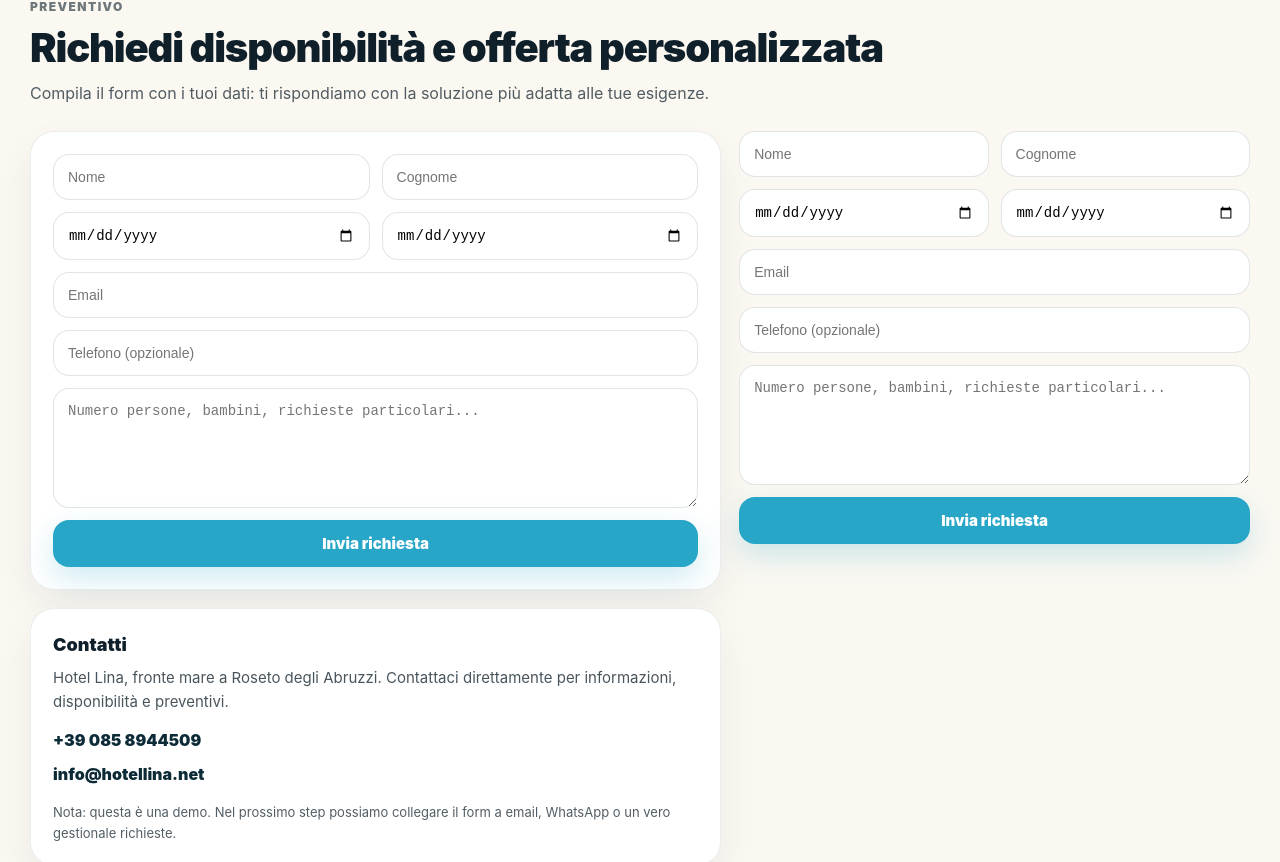
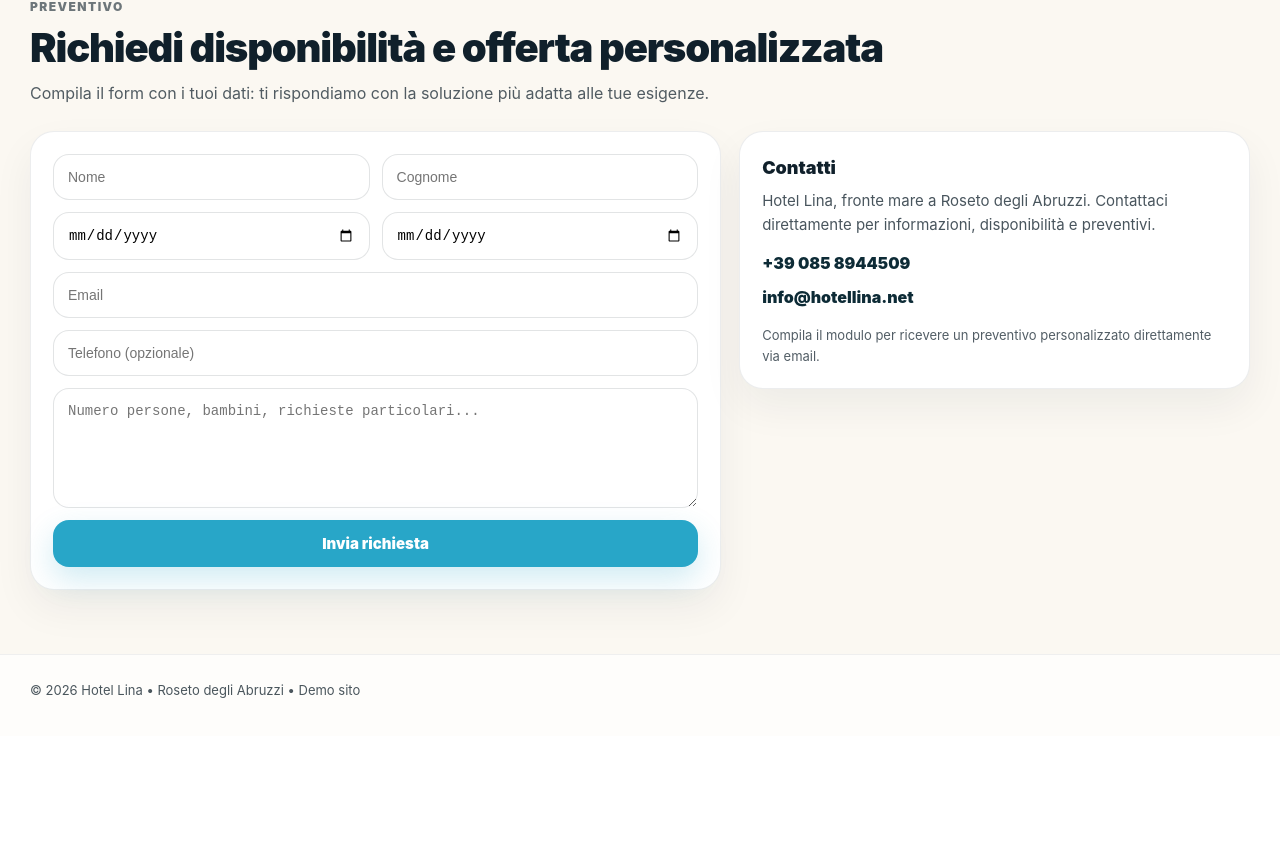
Before and after one commit to Gianlucacap/hotel-lina, a React (Vite) app: page / in a window 1280 px wide. Shown: the part 1275-2137 px from the top of the page. After the commit the page ends 2011 px from the top, so only its background shows below. Built offline with nearby package versions, Linux system fonts and the light colour scheme.

Commit message:
sistemato form preventivo

```diff
--- a/src/App.jsx
+++ b/src/App.jsx
@@ -56,11 +56,8 @@ export default function App() {
   };
 
   const photos = GALLERY[tab] || [];
-  const padX = isMobile ? 16 : 30;
   const heroTitleSize = isMobile ? 52 : 92;
   const heroLeadSize = isMobile ? 17 : 20;
-  const topbarFont = isMobile ? 13 : 14;
-  const logoSmall = isMobile ? 46 : 58;
   const heroLogo = isMobile ? 72 : 96;
 
   const s = {
@@ -72,25 +69,6 @@ export default function App() {
       minHeight: "100vh",
       width: "100%",
       overflowX: "hidden",
-    },
-
-    topbar: {
-      background: "#0d2b36",
-      color: "rgba(255,255,255,.95)",
-      padding: `10px ${padX}px`,
-      display: "flex",
-      justifyContent: "space-between",
-      alignItems: isMobile ? "flex-start" : "center",
-      gap: 10,
-      flexWrap: "wrap",
-      fontSize: topbarFont,
-      boxSizing: "border-box",
-    },
-
-    topLink: {
-      color: "rgba(255,255,255,.95)",
-      textDecoration: "none",
-      fontWeight: 700,
     },
 
     cta: {
@@ -165,18 +143,6 @@ export default function App() {
       background: "rgba(255,255,255,.92)",
       padding: 8,
       boxShadow: "0 20px 46px rgba(0,0,0,.28)",
-    },
-
-    logo: {
-      width: logoSmall,
-      height: logoSmall,
-      objectFit: "contain",
-      borderRadius: 16,
-      background: "white",
-      border: "1px solid rgba(16,32,43,.10)",
-      padding: 6,
-      boxShadow: "0 8px 24px rgba(16,32,43,.06)",
-      flexShrink: 0,
     },
 
     pill: {
@@ -493,9 +459,6 @@ export default function App() {
 
   return (
     <div style={s.page}>
-
-
-
       <section style={s.hero}>
         <video
           style={s.heroVideo}
@@ -602,13 +565,15 @@ export default function App() {
           <div style={s.card}>
             <form
               style={s.form}
-              onSubmit={(e) => {
-                e.preventDefault();
-                alert(
-                  "Perfetto! Questo è un prototipo: nel prossimo passaggio colleghiamo davvero email o WhatsApp."
-                );
-              }}
+              action="https://formspree.io/f/mreyvqkd"
+              method="POST"
             >
+              <input
+                type="hidden"
+                name="_subject"
+                value="Nuova richiesta preventivo - Hotel Lina"
+              />
+
               <div style={s.inputRow}>
                 <input style={s.input} name="nome" placeholder="Nome" required />
                 <input style={s.input} name="cognome" placeholder="Cognome" required />
@@ -619,62 +584,6 @@ export default function App() {
                 <input style={s.input} name="checkout" type="date" required />
               </div>
 
-<input style={s.input} name="email" type="email" placeholder="Email" required />
-<input style={s.input} name="telefono" type="tel" placeholder="Telefono (opzionale)" />
-<textarea
-  style={s.textarea}
-  name="messaggio"
-  placeholder="Numero persone, bambini, richieste particolari..."
-/>
-              <button style={s.submit} type="submit">
-                Invia richiesta
-              </button>
-            </form>
-          </div><form
-  style={s.form}
-  action="https://formspree.io/f/mreyvqkd"
-  method="POST"
->
-  {/* Oggetto email */}
-  <input
-    type="hidden"
-    name="_subject"
-    value="Nuova richiesta preventivo - Hotel Lina"
-  />
-
-  {/* Nome + Cognome */}
-  <div style={s.inputRow}>
-    <input
-      style={s.input}
-      name="nome"
-      placeholder="Nome"
-      required
-    />
-    <input
-      style={s.input}
-      name="cognome"
-      placeholder="Cognome"
-      required
-    />
-  </div>
-
-  {/* Check-in + Check-out */}
-  <div style={s.inputRow}>
-    <input
-      style={s.input}
-      name="checkin"
-      type="date"
-      required
-    />
-    <input
-      style={s.input}
-      name="checkout"
-      type="date"
-      required
-    />
-  </div>
-
-  {/* Email */}
               <input
                 style={s.input}
                 name="email"
@@ -683,7 +592,6 @@ export default function App() {
                 required
               />
 
-  {/* Telefono */}
               <input
                 style={s.input}
                 name="telefono"
@@ -691,18 +599,17 @@ export default function App() {
                 placeholder="Telefono (opzionale)"
               />
 
-  {/* Messaggio */}
               <textarea
                 style={s.textarea}
                 name="messaggio"
                 placeholder="Numero persone, bambini, richieste particolari..."
               />
 
-  {/* Bottone */}
               <button style={s.submit} type="submit">
                 Invia richiesta
               </button>
             </form>
+          </div>
 
           <div style={s.card}>
             <div style={s.contactTitle}>Contatti</div>
@@ -721,8 +628,7 @@ export default function App() {
             </div>
 
             <div style={s.note}>
-              Nota: questa è una demo. Nel prossimo step possiamo collegare il
-              form a email, WhatsApp o un vero gestionale richieste.
+              Compila il modulo per ricevere un preventivo personalizzato direttamente via email.
             </div>
           </div>
         </div>
```
Lines whose indentation alone changed are shown as unchanged.
